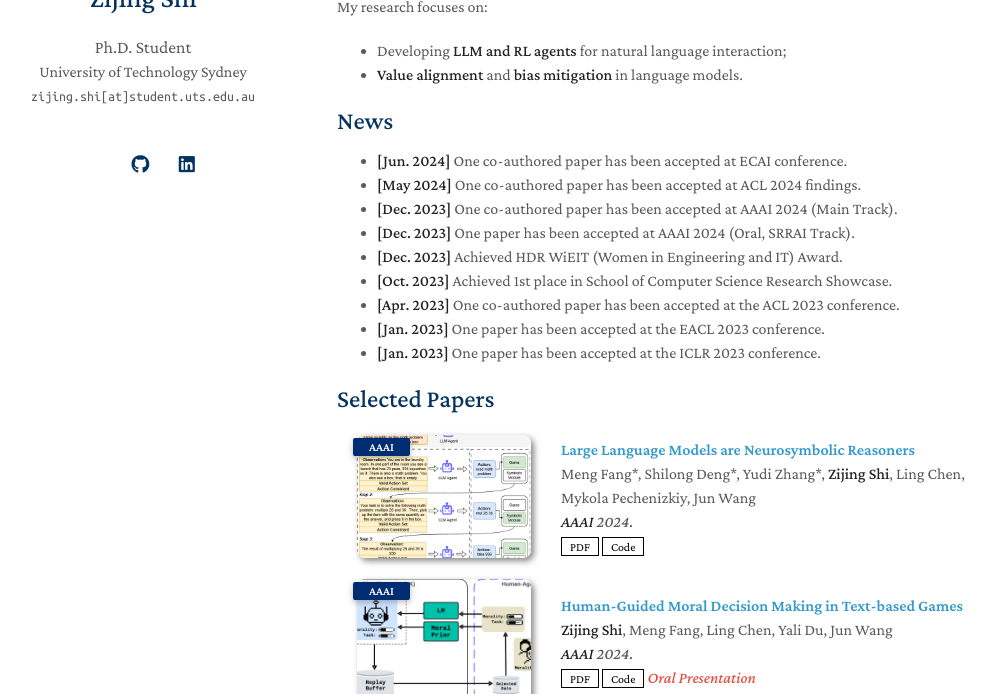
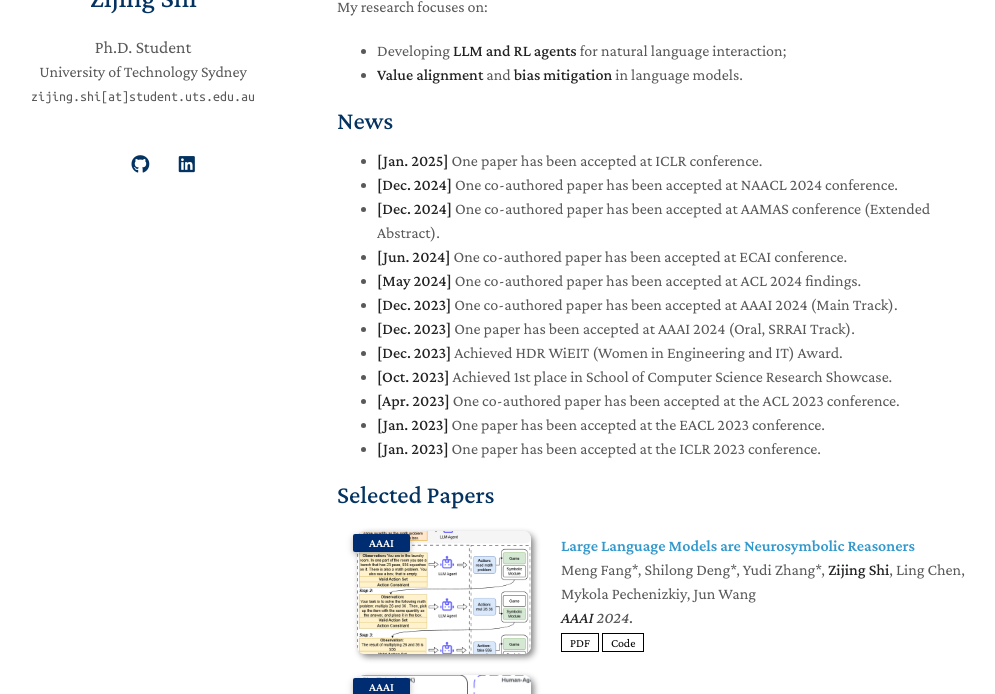
Before and after one commit to winni18/winni18.github.io, a Jekyll site: the page built from index.md, in a window 1280 px wide and 900 px high, cut to the strip 206-900 px from the top of the window. Shown: the whole strip, without its empty margins (133-1128 px from the left). Built offline with Jekyll 4.4.1, drawn with Linux system fonts in a browser that asks for light colours; nearby versions of some CDN libraries; a style sheet for code colours, icons or effects is not loaded; our own code applies the rules of GitHub Pages for plain Markdown files.

Commit message:
Update index.md

```diff
--- a/index.md
+++ b/index.md
@@ -16,6 +16,9 @@ My research focuses on:
 
 
 ## News
+- **[Jan. 2025]** One paper has been accepted at ICLR conference.
+- **[Dec. 2024]** One co-authored paper has been accepted at NAACL 2024 conference.
+- **[Dec. 2024]** One co-authored paper has been accepted at AAMAS conference (Extended Abstract).
 - **[Jun. 2024]** One co-authored paper has been accepted at ECAI conference.
 - **[May 2024]** One co-authored paper has been accepted at ACL 2024 findings.
 - **[Dec. 2023]** One co-authored paper has been accepted at AAAI 2024 (Main Track).
```
